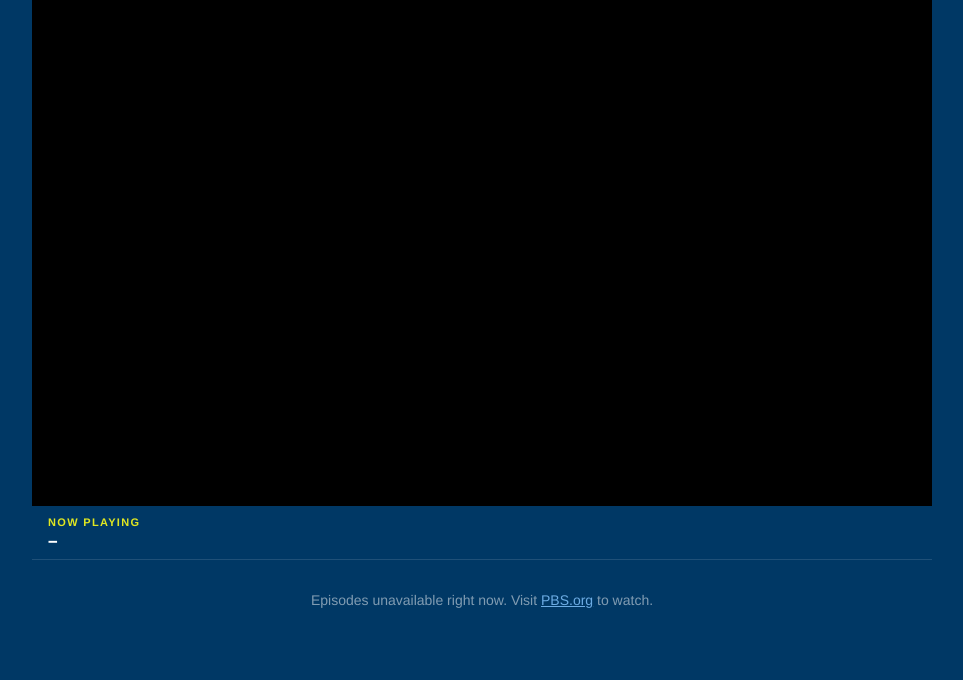
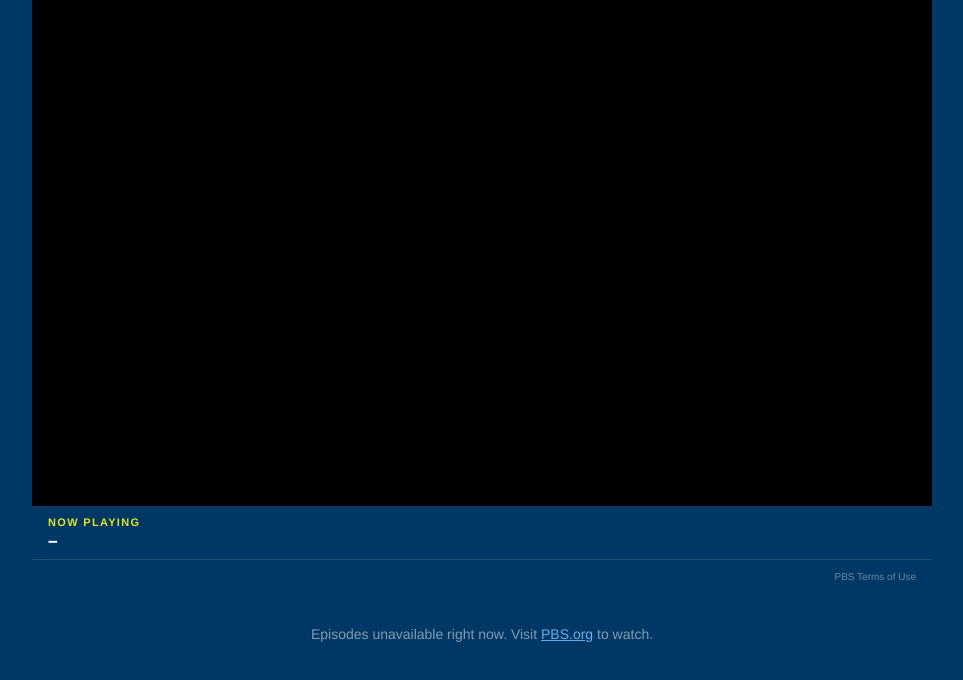
Before and after one commit to mhdesigns98/vpm-widgets, a plain HTML site: page widgets/pbs-show-playlist/index.html in a window 1280 px wide. Shown: the whole page, without its empty margins (158-1121 px from the left). Drawn offline with Linux system fonts and the light colour scheme; no server answers.

Commit message:
Harden pbs-show-playlist postMessage handling, add PBS ToU link
Second-opinion review flagged two postMessage issues: the video-complete
listener had no source check (any iframe on the host page posting a
matching event would trigger autoplay-advance), and the height-broadcast
used a wildcard target origin in both directions. Scoped the listener to
playerIframe.contentWindow and locked both sides to specific origins.
Also added the PBS API ToS-required Terms of Use link, still missing
from the original ship.

Verified in the CMS harness: hydration, sticky-player focus theft,
click-interception recovery, and two-copy cross-instance independence
all still pass after the changes.

```diff
--- a/widgets/pbs-show-playlist/index.html
+++ b/widgets/pbs-show-playlist/index.html
@@ -175,6 +175,22 @@
         overflow: hidden;
       }
 
+      /* ── Footer ────────────────────────────────────────────────────── */
+      .vpm-psp__footer {
+        padding: 6px 16px 10px;
+        text-align: right;
+      }
+      .vpm-psp__footer a {
+        font-size: 10px;
+        color: rgba(255, 255, 255, 0.4);
+        text-decoration: none;
+      }
+      .vpm-psp__footer a:hover,
+      .vpm-psp__footer a:focus-visible {
+        color: rgba(255, 255, 255, 0.7);
+        text-decoration: underline;
+      }
+
       /* ── Error state ───────────────────────────────────────────────── */
       .vpm-psp__error {
         padding: 32px 16px;
@@ -216,6 +232,10 @@
         role="list"
         aria-label="Recent episodes"
       ></div>
+
+      <div class="vpm-psp__footer">
+        <a href="https://www.pbs.org/about/policies/terms-of-use/" target="_blank" rel="noopener">PBS Terms of Use</a>
+      </div>
 
       <div class="vpm-psp__error" hidden role="alert">
         Episodes unavailable right now. Visit
@@ -350,8 +370,12 @@
           });
         }
 
-        /* PBS partner player fires postMessage on video end */
+        /* PBS partner player fires postMessage on video end. Scoped to the
+           current player iframe's own contentWindow — without this, any
+           other iframe on the host page (ads, unrelated widgets) whose
+           message happens to match the event regex would advance playback. */
         window.addEventListener("message", function (e) {
+          if (!playerIframe || e.source !== playerIframe.contentWindow) return;
           try {
             var msg = typeof e.data === "string" ? JSON.parse(e.data) : e.data;
             var evt = msg && (msg.event || msg.type || "");
@@ -396,7 +420,7 @@
           var reportHeight = function () {
             window.parent.postMessage(
               { vpmPspHeight: Math.ceil(root.getBoundingClientRect().height) },
-              "*",
+              "https://www.vpm.org",
             );
           };
           if (window.ResizeObserver) {
```
Also changed, not shown: widgets/pbs-show-playlist/README.md.
